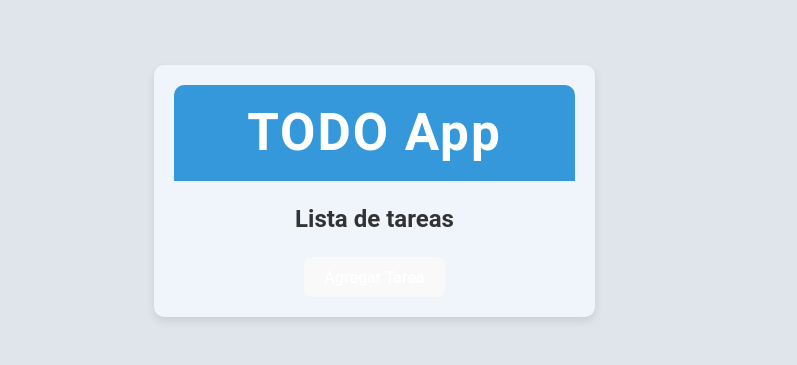
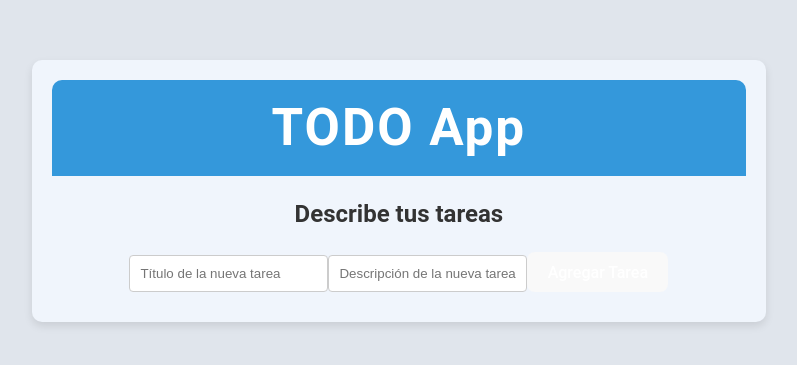
Before and after one commit to lizespinosa12/task-list, a React (Vite) app in the folder task-list/: page / in a window 1280 px wide. Shown: the part 209-574 px from the top of the page, without its empty margins (319-1116 px from the left). Built offline with nearby package versions, Linux system fonts and the light colour scheme.

Commit message:
creé el nuevo hook useTask para el manejo de tareas e hice modificaciones en styles.css

```diff
--- a/task-list/src/components/Task.jsx
+++ b/task-list/src/components/Task.jsx
@@ -1,15 +1,15 @@
+// components/Task.jsx
 import React from 'react';
 
-const Task = ({ name, description, onToggle }) => {
+function Task({ name, completed, onToggle }) {
   return (
     <div>
       <label>
-        <input type="checkbox" onChange={onToggle} />
-        <strong>{name}</strong>
+        <input type="checkbox" checked={completed} onChange={onToggle} />
+        {name}
       </label>
-      <p>{description}</p>
     </div>
   );
-};
+}
 
 export default Task;
--- a/task-list/src/components/TaskList.jsx
+++ b/task-list/src/components/TaskList.jsx
@@ -1,21 +1,40 @@
-import React from 'react';
+// components/TaskList.jsx
+import React, { useState } from 'react';
 import Task from './Task';
+import useTask from '../hooks/useTask';
 
-const TaskList = ({ tasks, deleteTask, updateTask, addTask, toggleTask }) => {
+const TaskList = () => {
+  const { tasks, addTask, deleteTask, editTask, toggleTask } = useTask();
+  const [newTaskTitle, setNewTaskTitle] = useState('');
+  const [newTaskDescription, setNewTaskDescription] = useState('');
+
+  const handleAddTask = () => {
+    addTask(newTaskTitle, newTaskDescription);
+    setNewTaskTitle('');
+    setNewTaskDescription('');
+  };
+
   return (
     <div>
-      <h2>Lista de tareas</h2>
+      <h2>Describe tus tareas</h2>
       <ul>
         {tasks.map((task) => (
           <li key={task.id}>
-            <Task name={task.title} description={task.description} onToggle={() => toggleTask(task.id)} />
+            <Task
+              name={task.title}
+              completed={task.completed}
+              onToggle={() => toggleTask(task.id)}
+            />
             <button onClick={() => deleteTask(task.id)}>Eliminar</button>
             <button
               onClick={() => {
                 const newTitle = prompt('Nuevo título:', task.title);
-                const newDescription = prompt('Nueva descripción:', task.description);
+                const newDescription = prompt(
+                  'Nueva descripción:',
+                  task.description
+                );
                 if (newTitle !== null && newDescription !== null) {
-                  updateTask(task.id, newTitle, newDescription);
+                  editTask(task.id, newTitle, newDescription);
                 }
               }}
             >
@@ -25,17 +44,19 @@ const TaskList = ({ tasks, deleteTask, updateTask, addTask, toggleTask }) => {
         ))}
       </ul>
       <div>
-        <button
-          onClick={() => {
-            const title = prompt('Título de la nueva tarea:');
-            const description = prompt('Descripción de la nueva tarea:');
-            if (title !== null && description !== null) {
-              addTask(title, description);
-            }
-          }}
-        >
-          Agregar Tarea
-        </button>
+        <input
+          type="text"
+          placeholder="Título de la nueva tarea"
+          value={newTaskTitle}
+          onChange={(e) => setNewTaskTitle(e.target.value)}
+        />
+        <input
+          type="text"
+          placeholder="Descripción de la nueva tarea"
+          value={newTaskDescription}
+          onChange={(e) => setNewTaskDescription(e.target.value)}
+        />
+        <button onClick={handleAddTask}>Agregar Tarea</button>
       </div>
     </div>
   );
--- /dev/null
+++ b/task-list/src/hooks/useTask.js
@@ -0,0 +1,43 @@
+// hooks/useTask.js
+import { useState } from 'react';
+
+const useTask = () => {
+  const [tasks, setTasks] = useState([]);
+
+  const addTask = (title, description) => {
+    const newTask = {
+      id: tasks.length + 1,
+      title,
+      description,
+      completed: false,
+    };
+
+    setTasks((prevTasks) => [...prevTasks, newTask]);
+  };
+
+  const deleteTask = (taskId) => {
+    setTasks((prevTasks) => prevTasks.filter((task) => task.id !== taskId));
+  };
+
+  const editTask = (taskId, newTitle, newDescription) => {
+    setTasks((prevTasks) =>
+      prevTasks.map((task) =>
+        task.id === taskId
+          ? { ...task, title: newTitle, description: newDescription }
+          : task
+      )
+    );
+  };
+
+  const toggleTask = (taskId) => {
+    setTasks((prevTasks) =>
+      prevTasks.map((task) =>
+        task.id === taskId ? { ...task, completed: !task.completed } : task
+      )
+    );
+  };
+
+  return { tasks, addTask, deleteTask, editTask, toggleTask };
+};
+
+export default useTask;
--- a/task-list/src/styles/styles.css
+++ b/task-list/src/styles/styles.css
@@ -75,3 +75,10 @@ button:hover {
       /* Azul más oscuro */
       transform: scale(1.1);
 }
+
+input {
+      margin-bottom: 10px;
+      padding: 10px;
+      border: 1px solid #ccc;
+      border-radius: 4px;
+}
```
